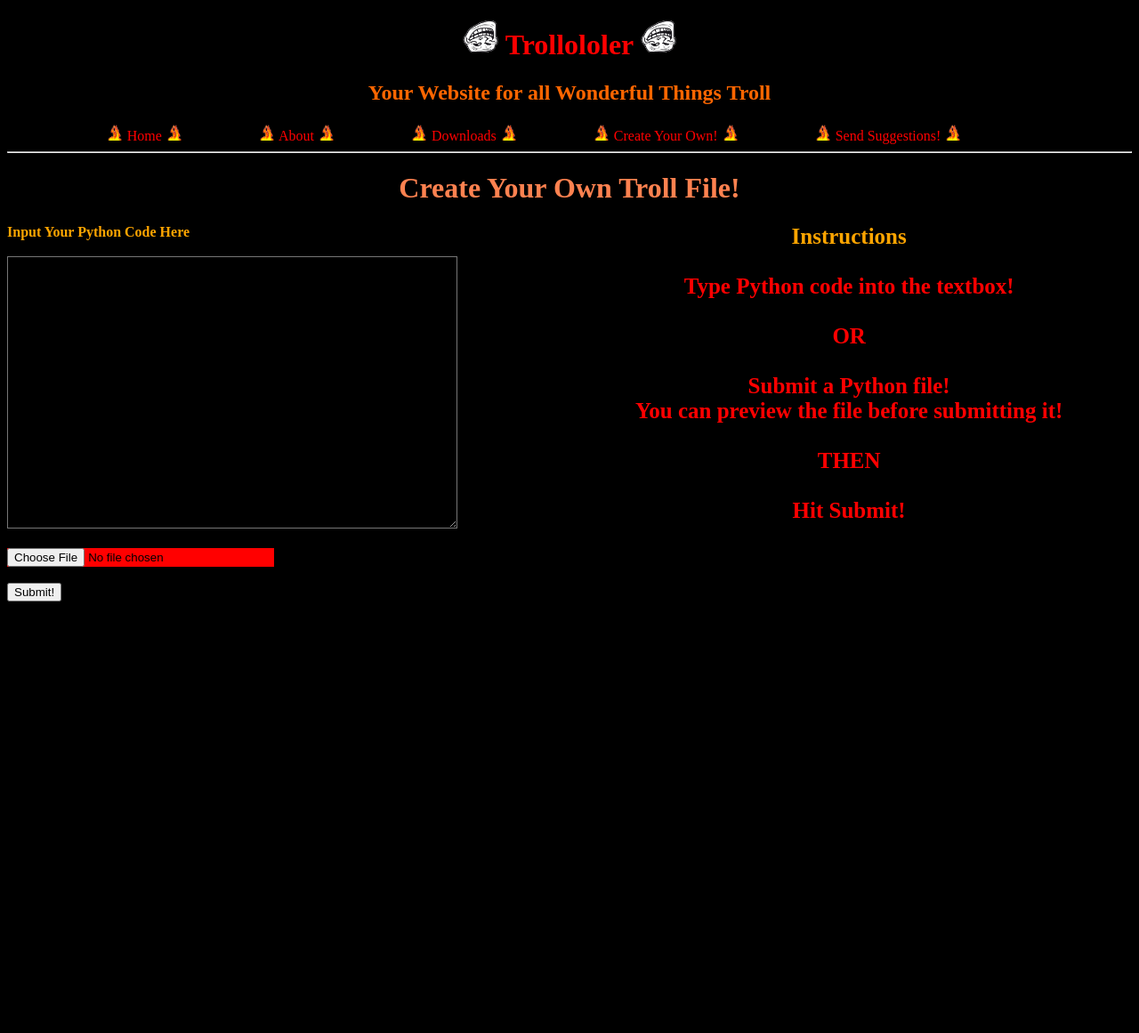
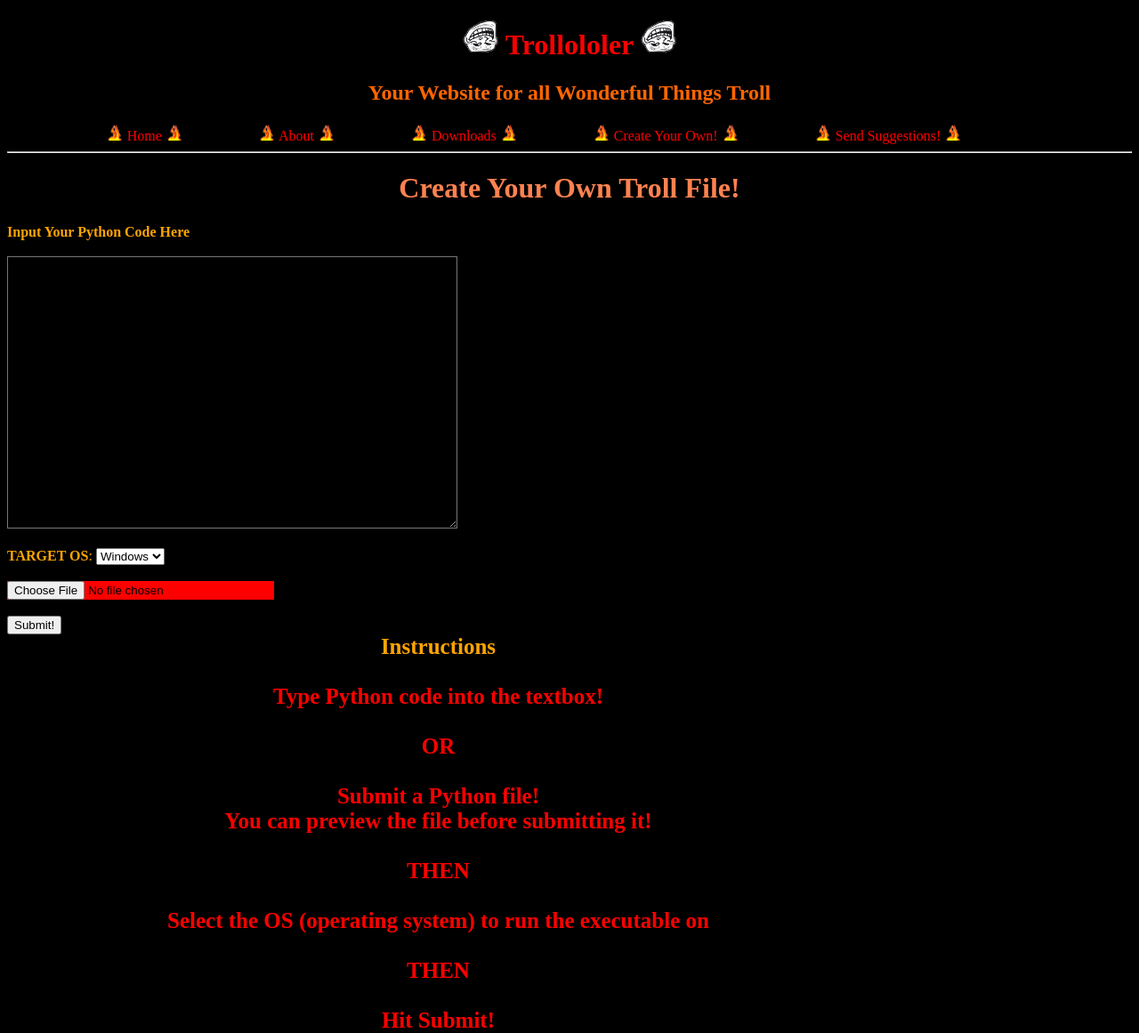
Before and after one commit to gfyoung/trollProject, a Django app: page /trollApp/customCreation in a window 1280 px wide. Shown: the whole page at 89% size. Before the commit the page ends 676 px from the top, so only its background shows below. Run offline with Django 3.2, Linux system fonts and the light colour scheme; parts of the project's set-up code (start-up, migrations or seed data) failed here and were passed over.

Commit message:
Added OS flexibility

```diff
--- /dev/null
+++ b/trollSite/trollApp/customTrollCode/code/remote/convertData.json
@@ -0,0 +1 @@
+{"tmpFile": "tmpFile_1437865939.py", "homeDir": "/Users/gyoung/trollProject/trollSite/"}
--- a/trollSite/trollApp/templates/trollApp/customCreateDisplay.html
+++ b/trollSite/trollApp/templates/trollApp/customCreateDisplay.html
@@ -8,7 +8,7 @@
 div.instructions {
 	float:left;
 	font-size:25px;
-	padding-left:200px;
+	padding-left:180px;
 }
 </style>
 <script>
@@ -47,13 +47,23 @@
 		<div class=error></div>
 		<textarea type=text id=customCode name=code></textarea><br><br>
 	{% endif %}
+	<div style="text-align:left;color:orange">
+		<b>TARGET OS</b>:
+		<select name="OS">
+			<option value="Windows">Windows</option>
+			<option value="Linux">Linux</option>
+			<option value="Mac">Mac</option>
+		</select>
+	</div><br>
 	<input type="file" style="background:red;width:300px" onchange="display(this);"><br><br>
 	<input type=submit value=Submit!>
 </form>
 </div>
 <div class="instructions">
 <b style="color:orange">Instructions</b><br><br>
-<b style="color:red">Type Python code into the textbox!<br><br>OR<br><br>Submit a Python file!<br>You can preview the file before submitting it!<br><br>THEN<br><br>Hit Submit!</b>
+<b style="color:red">Type Python code into the textbox!<br><br>
+OR<br><br>Submit a Python file!<br>You can preview the file before submitting it!<br><br>
+THEN<br><br>Select the OS (operating system) to run the executable on<br><br>THEN<br><br>Hit Submit!</b>
 </div>
 </body>
 </html>
--- a/trollSite/trollApp/views.py
+++ b/trollSite/trollApp/views.py
@@ -2,6 +2,9 @@
 from django.core.servers.basehttp import FileWrapper
 from django.http import HttpResponse, HttpResponseRedirect
 from django.shortcuts import render
+from fabric.api import lcd, local
+from json import dump
+from os import chdir, getcwd
 from platform import uname
 from random import random
 from subprocess import call
@@ -75,17 +78,57 @@
     target.close()
 
     codeDirectory = 'trollApp/customTrollCode/code/'
+    exeDirectory = 'trollApp/customTrollCode/downloads/'
+    remoteDirectory = 'trollApp/customTrollCode/code/remote/'
 
-    if getPlatform() == "Windows":
-        CREATE_NO_WINDOW = 0x08000000
+    osTarget = request.POST.get("OS")
+    sysPlatform = getPlatform()
+
+    if osTarget == "Windows":
         exeFilename = tmpFile.replace(".py", ".exe")
-        returnCode = call(["python", "{}/convertToExe.py".format(codeDirectory),
-                           "-f", tmpFile], creationflags = CREATE_NO_WINDOW)
+        if osTarget == sysPlatform:
+            CREATE_NO_WINDOW = 0x08000000
+            returnCode = call(["python", "{}/convertToExe.py".format(codeDirectory),
+                               "-f", tmpFile], creationflags = CREATE_NO_WINDOW)
+
+        else: # No VM on which to run this conversion yet
+            returnCode = 1
 
     else:
         exeFilename = tmpFile.replace(".py", "")
-        returnCode = call(["python", "{}/convertToExe.py".format(codeDirectory),
-                          "-f", tmpFile])
+        if osTarget == sysPlatform: # run locally if possible
+            returnCode = call(["python", "{}/convertToExe.py".format(codeDirectory),
+                               "-f", tmpFile])
+
+        else:
+            returnCode = 0
+            if osTarget == "Mac":
+                homeDir = "/Users/gyoung/trollProject/trollSite/"
+                with lcd(remoteDirectory):
+                    local("cp macLogin.json serverLogin.json")
+
+                    target = open(remoteDirectory + "convertData.json", "w")
+                    transferData = {"tmpFile": tmpFile,
+                                    "homeDir": homeDir
+                                    }
+                    dump(transferData, target)
+                    target.close()
+
+                    local("fab convert_to_exe")
+
+            else: # osTarget = "Linux"
+                homeDir = "/home/gfyoung/trollProject/trollSite/"
+                with lcd(remoteDirectory):
+                    local("cp linuxLogin.json serverLogin.json")
+
+                    target = open(remoteDirectory + "convertData.json", "w")
+                    transferData = {"tmpFile": tmpFile,
+                                    "homeDir": homeDir
+                                    }
+                    dump(transferData, target)
+                    target.close()
+
+                    local("fab convert_to_exe")
 
     if returnCode != 0: # fail
         request.session["error_msg"] = "Error in submission! Please try submitting again!"
@@ -93,7 +136,6 @@
 
         return HttpResponseRedirect("/trollApp/customCreation")
 
-    exeDirectory = 'trollApp/customTrollCode/downloads/'
     wrapper = FileWrapper(open(exeDirectory + exeFilename, 'rb'))
     content_type = "application/x-executable"
 
```
Also changed, not shown: trollSite/trollApp/static/js/verifyTextInput.js (line endings or trailing spaces), 1 other file.
